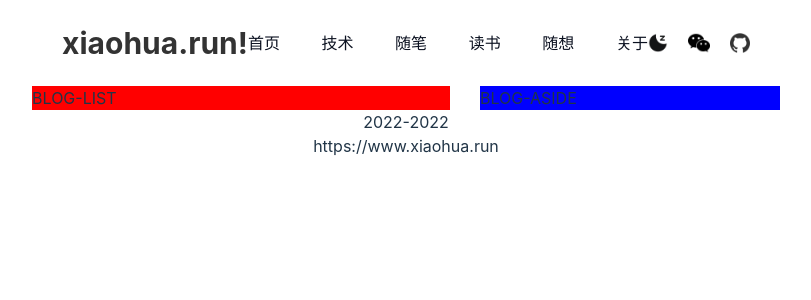
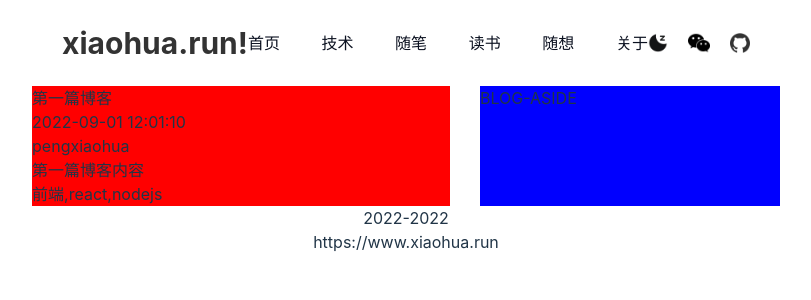
Before and after one commit to pengxiaohua/my-blog-web, a React (Vite) app: page / in a window 1280 px wide. Shown: the top 300 px of the page, without its empty margins (234-1045 px from the left). Built offline with nearby package versions, Linux system fonts and the light colour scheme; what tailwindcss-dark-mode would draw is missing.

Commit message:
feat: 写入mock数据

```diff
--- a/src/pages/Home/index.tsx
+++ b/src/pages/Home/index.tsx
@@ -2,6 +2,7 @@ import React, { FC } from "react"
 
 import Header from "../../components/Header"
 import Footer from '../../components/Footer'
+import { blogList } from "../../mock/blog-list"
 import './index.scss'
 
 const HomePage: FC = () => {
@@ -10,7 +11,19 @@ const HomePage: FC = () => {
       <Header />
       <div className="home__content">
         <article className="home__blog-list">
-          BLOG-LIST
+          {
+            blogList.map(blog => (
+              <div className="home__blog-item">
+                <div className="home__blog-item__title">{blog.title}</div>
+                <div className="home__blog-item__time-and-author">
+                  <div className="home__blog-item__time">{blog.createTime}</div>
+                  <div className="home__blog-item__author">{blog.author}</div>
+                </div>
+                <div className="home__blog-item__content">{blog.content}</div>
+                <div className="home__blog-item__tags">{blog.tags}</div>
+              </div>
+            ))
+          }
         </article>
         <div className="home__blog-aside">BLOG-ASIDE</div>
       </div>
```
